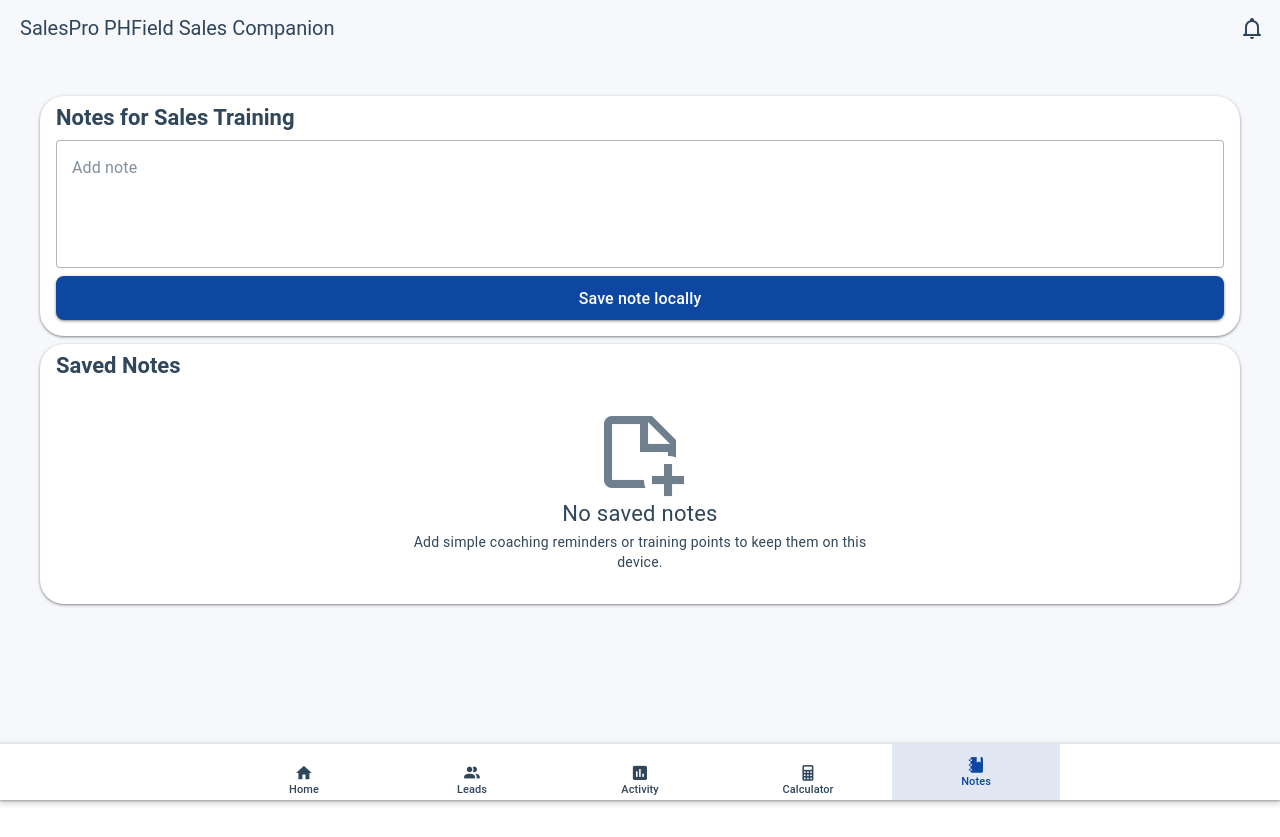
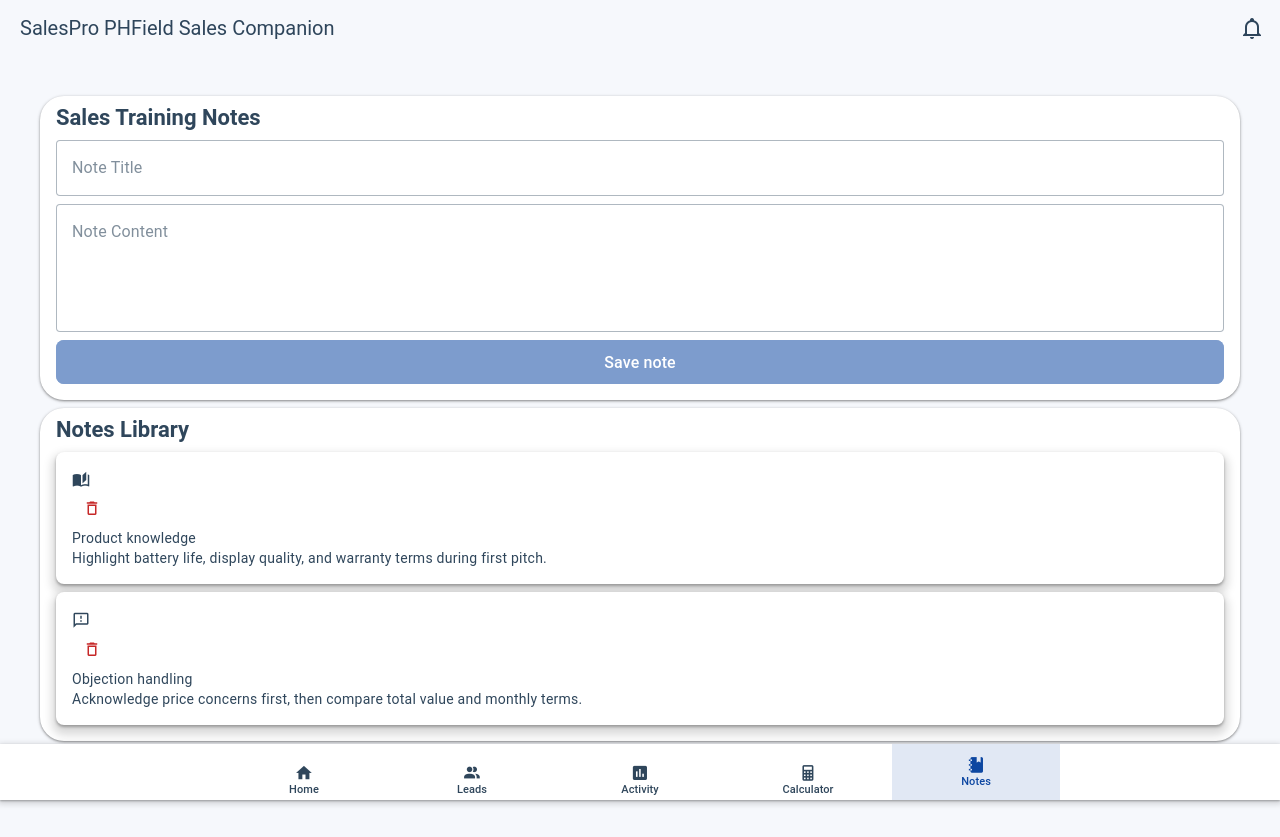
Before and after one commit to Szage14/salespro-ph, a Vue app in the folder salespro-app/: page /notes in a window 1280 px wide. Before the commit the page ends 800 px from the top, so only its background shows below. Built offline with nearby package versions, Linux system fonts and the light colour scheme.

Commit message:
Add notes module and polish sales tools

```diff
--- a/salespro-app/src/style.css
+++ b/salespro-app/src/style.css
@@ -153,6 +153,69 @@
   color: rgba(16, 33, 48, 0.7);
 }
 
+.calc-summary-card {
+  min-height: 132px;
+}
+
+.calc-summary-card__label {
+  font-size: 0.74rem;
+  font-weight: 700;
+  letter-spacing: 0.08em;
+  text-transform: uppercase;
+  color: rgba(16, 33, 48, 0.68);
+  margin-bottom: 10px;
+}
+
+.calc-summary-card__label--inverse {
+  color: rgba(255, 255, 255, 0.82);
+}
+
+.calc-summary-card__value {
+  font-size: 2rem;
+  line-height: 1.05;
+  font-weight: 800;
+  color: #102130;
+}
+
+.calc-summary-card__value--inverse {
+  color: #ffffff;
+}
+
+.note-card {
+  border: 1px solid rgba(16, 33, 48, 0.08);
+}
+
+.note-card__header {
+  display: flex;
+  align-items: center;
+  justify-content: space-between;
+  gap: 12px;
+  margin-bottom: 12px;
+}
+
+.note-card__icon {
+  width: 36px;
+  height: 36px;
+  display: inline-flex;
+  align-items: center;
+  justify-content: center;
+  border-radius: 12px;
+  background: rgba(8, 109, 98, 0.1);
+  color: rgb(var(--v-theme-primary));
+}
+
+.note-card__title {
+  font-size: 1rem;
+  font-weight: 700;
+  color: #102130;
+  margin-bottom: 6px;
+}
+
+.note-card__content {
+  color: rgba(16, 33, 48, 0.74);
+  line-height: 1.5;
+}
+
 .metric-card {
   cursor: pointer;
   transform: translateY(0);
--- a/salespro-app/src/views/CalculatorView.vue
+++ b/salespro-app/src/views/CalculatorView.vue
@@ -19,15 +19,23 @@
   <v-container class="page-shell" fluid>
     <v-row>
       <v-col cols="12">
+        <div class="dashboard-header">
+          <h1 class="dashboard-header__title">Installment Calculator</h1>
+          <p class="dashboard-header__subtitle">Real-time financing estimates for quick sales quoting</p>
+        </div>
+      </v-col>
+    </v-row>
+
+    <v-row>
+      <v-col cols="12">
         <v-card class="page-card" rounded="xl" elevation="8">
-          <v-card-title class="text-h6 font-weight-bold">Installment Calculator</v-card-title>
-          <v-card-text class="pt-0">
+          <v-card-text class="pt-4">
             <v-row dense>
               <v-col cols="12">
                 <v-text-field
                   v-model.number="cashPrice"
                   type="number"
-                  label="Cash price"
+                  label="Cash Price"
                   prefix="₱"
                   variant="outlined"
                   hide-details
@@ -37,7 +45,7 @@
                 <v-text-field
                   v-model.number="downPayment"
                   type="number"
-                  label="Down payment"
+                  label="Down Payment"
                   prefix="₱"
                   variant="outlined"
                   hide-details
@@ -47,7 +55,7 @@
                 <v-text-field
                   v-model.number="monthsToPay"
                   type="number"
-                  label="Months to pay"
+                  label="Months to Pay"
                   suffix="months"
                   variant="outlined"
                   hide-details
@@ -62,19 +70,23 @@
     <v-row class="mt-2">
       <v-col cols="12">
         <v-card class="page-card" rounded="xl" elevation="8">
-          <v-card-title class="text-h6 font-weight-bold">Results</v-card-title>
+          <v-card-title class="text-h6 font-weight-bold">Calculation Summary</v-card-title>
           <v-card-text class="pt-0">
             <v-row dense>
               <v-col cols="12" sm="6">
-                <v-card rounded="lg" variant="tonal" color="primary" class="pa-4">
-                  <div class="text-caption text-uppercase">Amount financed</div>
-                  <div class="text-h5 font-weight-bold">₱{{ amountFinanced.toFixed(2) }}</div>
+                <v-card rounded="lg" variant="tonal" color="surface" class="pa-4 calc-summary-card">
+                  <div class="calc-summary-card__label">Amount Financed</div>
+                  <div class="calc-summary-card__value">₱{{ amountFinanced.toFixed(2) }}</div>
                 </v-card>
               </v-col>
               <v-col cols="12" sm="6">
-                <v-card rounded="lg" variant="tonal" color="primary" class="pa-4">
-                  <div class="text-caption text-uppercase">Estimated monthly payment</div>
-                  <div class="text-h5 font-weight-bold">₱{{ monthlyPayment.toFixed(2) }}</div>
+                <v-card rounded="lg" color="primary" class="pa-4 calc-summary-card calc-summary-card--primary">
+                  <div class="calc-summary-card__label calc-summary-card__label--inverse">
+                    Estimated Monthly Payment
+                  </div>
+                  <div class="calc-summary-card__value calc-summary-card__value--inverse">
+                    ₱{{ monthlyPayment.toFixed(2) }}
+                  </div>
                 </v-card>
               </v-col>
             </v-row>
--- a/salespro-app/src/views/NotesView.vue
+++ b/salespro-app/src/views/NotesView.vue
@@ -1,51 +1,47 @@
 <script setup lang="ts">
-import { onMounted, ref, watch } from 'vue'
+import { computed, ref } from 'vue'
 
-const storageKey = 'salespro-training-notes'
+type NoteEntry = {
+  title: string
+  content: string
+  icon: string
+}
 
-const noteInput = ref('')
-const notes = ref<string[]>([])
+const noteTitle = ref('')
+const noteContent = ref('')
+const notes = ref<NoteEntry[]>([
+  {
+    title: 'Product knowledge',
+    content: 'Highlight battery life, display quality, and warranty terms during first pitch.',
+    icon: 'mdi-book-open-page-variant',
+  },
+  {
+    title: 'Objection handling',
+    content: 'Acknowledge price concerns first, then compare total value and monthly terms.',
+    icon: 'mdi-message-alert-outline',
+  },
+])
 
-function loadNotes() {
-  if (typeof window === 'undefined') {
+const canSave = computed(() => noteTitle.value.trim() !== '' && noteContent.value.trim() !== '')
+
+function addNote() {
+  if (!canSave.value) {
     return
   }
 
-  const saved = window.localStorage.getItem(storageKey)
-  if (!saved) {
-    return
-  }
+  notes.value.unshift({
+    title: noteTitle.value.trim(),
+    content: noteContent.value.trim(),
+    icon: 'mdi-note-text-outline',
+  })
 
-  try {
-    notes.value = JSON.parse(saved) as string[]
-  } catch {
-    notes.value = []
-  }
+  noteTitle.value = ''
+  noteContent.value = ''
 }
 
-function addNote() {
-  const text = noteInput.value.trim()
-  if (!text) {
-    return
-  }
-
-  notes.value.unshift(text)
-  noteInput.value = ''
+function deleteNote(index: number) {
+  notes.value.splice(index, 1)
 }
-
-watch(
-  notes,
-  (value) => {
-    if (typeof window === 'undefined') {
-      return
-    }
-
-    window.localStorage.setItem(storageKey, JSON.stringify(value))
-  },
-  { deep: true },
-)
-
-onMounted(loadNotes)
 </script>
 
 <template>
@@ -53,22 +49,18 @@
     <v-row>
       <v-col cols="12">
         <v-card class="page-card" rounded="xl" elevation="8">
-          <v-card-title class="text-h6 font-weight-bold">Notes for Sales Training</v-card-title>
+          <v-card-title class="text-h6 font-weight-bold">Sales Training Notes</v-card-title>
           <v-card-text class="pt-0">
             <v-row dense>
               <v-col cols="12">
-                <v-textarea
-                  v-model="noteInput"
-                  label="Add note"
-                  variant="outlined"
-                  rows="4"
-                  auto-grow
-                  hide-details
-                />
+                <v-text-field v-model="noteTitle" label="Note Title" variant="outlined" hide-details />
               </v-col>
               <v-col cols="12">
-                <v-btn block color="primary" size="large" rounded="lg" @click="addNote">
-                  Save note locally
+                <v-textarea v-model="noteContent" label="Note Content" variant="outlined" rows="4" auto-grow hide-details />
+              </v-col>
+              <v-col cols="12">
+                <v-btn block color="primary" size="large" rounded="lg" :disabled="!canSave" @click="addNote">
+                  Save note
                 </v-btn>
               </v-col>
             </v-row>
@@ -80,25 +72,30 @@
     <v-row class="mt-2">
       <v-col cols="12">
         <v-card class="page-card" rounded="xl" elevation="8">
-          <v-card-title class="text-h6 font-weight-bold">Saved Notes</v-card-title>
+          <v-card-title class="text-h6 font-weight-bold">Notes Library</v-card-title>
           <v-card-text class="pt-0">
-            <v-list v-if="notes.length" class="bg-transparent" lines="two">
-              <v-list-item v-for="(note, index) in notes" :key="`${index}-${note}`">
-                <template #prepend>
-                  <v-avatar color="primary" variant="tonal" size="32">
-                    <v-icon icon="mdi-note-text-outline" size="18" />
-                  </v-avatar>
-                </template>
-                <v-list-item-title>Note {{ notes.length - index }}</v-list-item-title>
-                <v-list-item-subtitle>{{ note }}</v-list-item-subtitle>
-              </v-list-item>
-            </v-list>
+            <v-row v-if="notes.length" dense>
+              <v-col v-for="(note, index) in notes" :key="`${note.title}-${index}`" cols="12">
+                <v-card class="page-card note-card" rounded="lg" elevation="4">
+                  <v-card-text class="pa-4">
+                    <div class="note-card__header">
+                      <div class="note-card__icon">
+                        <v-icon :icon="note.icon" size="18" />
+                      </div>
+                      <v-btn icon="mdi-delete-outline" variant="text" color="error" size="small" @click="deleteNote(index)" />
+                    </div>
+                    <div class="note-card__title">{{ note.title }}</div>
+                    <div class="note-card__content">{{ note.content }}</div>
+                  </v-card-text>
+                </v-card>
+              </v-col>
+            </v-row>
 
             <v-empty-state
               v-else
               icon="mdi-note-plus-outline"
               title="No saved notes"
-              text="Add simple coaching reminders or training points to keep them on this device."
+              text="Add sales training notes, product knowledge, or objection handling scripts here."
             />
           </v-card-text>
         </v-card>
```
Also changed, not shown: salespro-app/src/views/SalesView.vue (+57 -53 lines).
